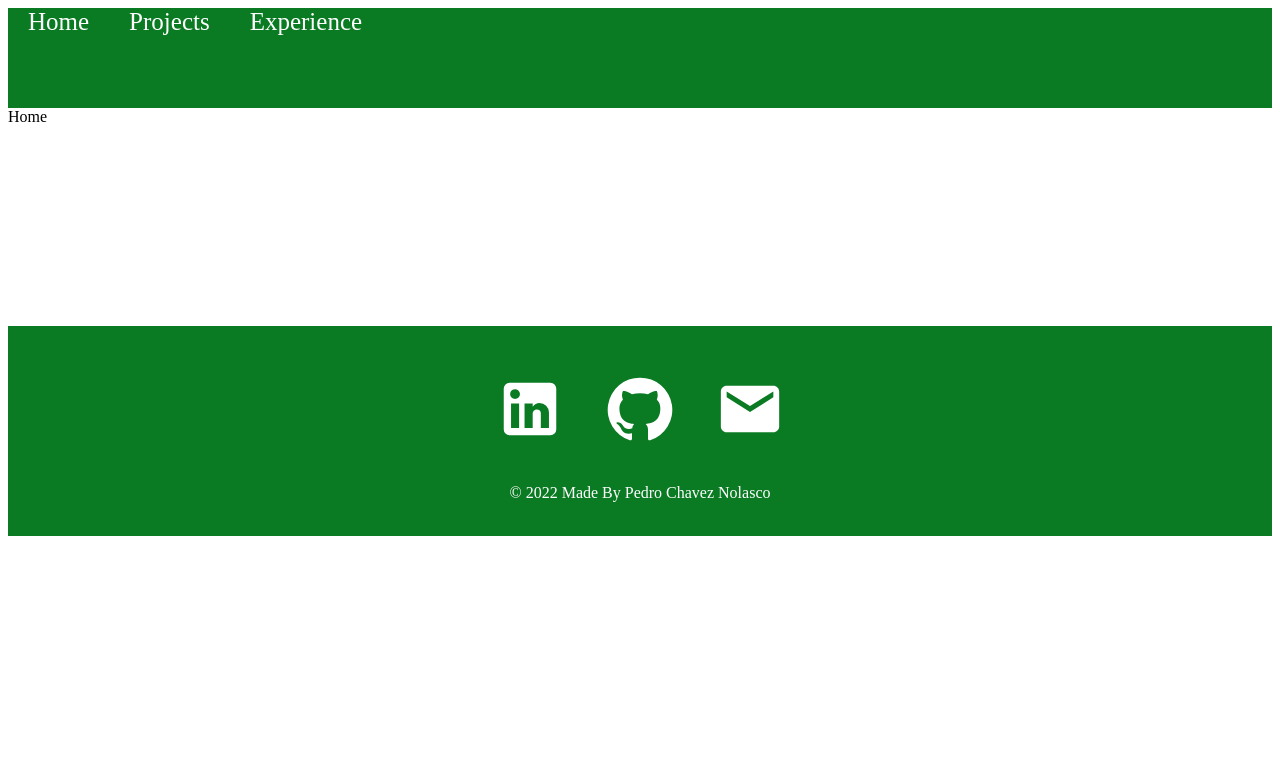
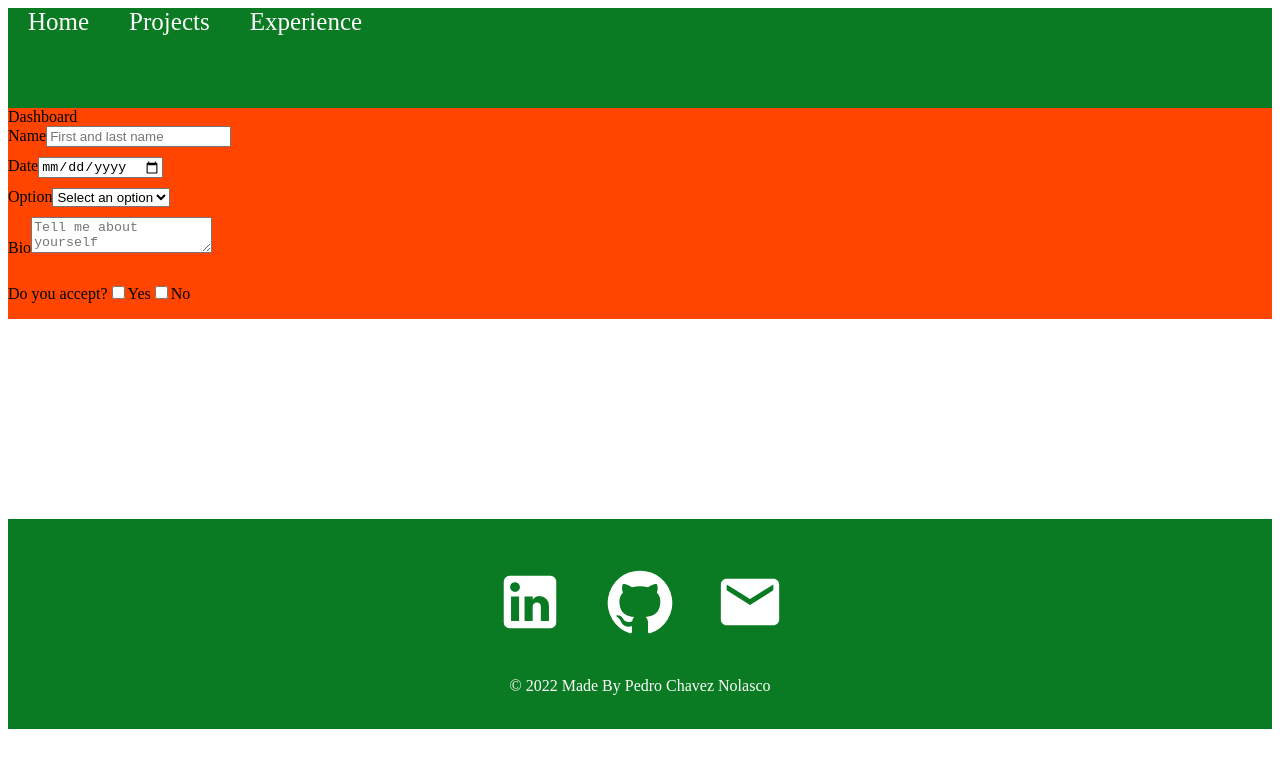
Before and after one commit to PCN23/ReactTemplate, a React app: page / in a window 1280 px wide. Shown: the top 768 px of the page. Built offline with nearby package versions, Linux system fonts and the light colour scheme.

Commit message:
have some form setting up

```diff
--- a/src/App.jsx
+++ b/src/App.jsx
@@ -9,6 +9,9 @@ import {
   Routes,
 } from 'react-router-dom';
 import Paccfish from './components/Projects/Paccfish';
+import Failedsoccer from './components/Projects/Failedsoccer';
+import Dashboard from './components/Dashboard/Dashboard';
+import Cars from './components/Projects/Cars';
 
 function App() {
   return (
@@ -16,9 +19,13 @@ function App() {
       <Router>
         <Navbar />
         <Routes>
-          <Route exact path="/" element={<Home />} />
+          {/* <Route exact path="/" element={<Home />} /> */}
+          <Route index element={<Dashboard />} />
           <Route path="projects" element={<Projects />} >
             <Route path="paccfish" element={<Paccfish />} />
+            <Route path="failedsoccer" element={<Failedsoccer />} />
+            <Route path="cars" element={<Cars />} />
+
           </Route>
           <Route path="experience" element={<Experience />} />
         </Routes>
--- /dev/null
+++ b/src/components/Dashboard/Dashboard.css
@@ -0,0 +1,8 @@
+.Dashboard {
+  background: orangered;
+
+  form {
+    display: grid;
+    gap: 10px;
+  }
+}
--- /dev/null
+++ b/src/components/Dashboard/Dashboard.jsx
@@ -0,0 +1,49 @@
+import styles from './Dashboard.css';
+
+export default function Dashboard() {
+  return (
+    <div className={styles.Dashboard}>
+      Dashboard
+      <form>
+        <label>
+          Name
+          <input name="name" placeholder="First and last name" />
+        </label>
+
+        <label>
+          Date
+          <input type="date" name="date" />
+        </label>
+
+        <label>
+          Option
+          <select>
+            <option disabled selected value="">
+              Select an option
+            </option>
+            <option value="1">Good</option>
+            <option value="2">Better</option>
+            <option value="3">Best</option>
+          </select>
+        </label>
+
+        <label>
+          Bio
+          <textarea name="bio" placeholder="Tell me about yourself" />
+        </label>
+
+        <p>
+          Do you accept?
+          <label>
+            <input type="checkbox" />
+            Yes
+          </label>
+          <label>
+            <input type="checkbox" />
+            No
+          </label>
+        </p>
+      </form>
+    </div>
+  );
+}
--- /dev/null
+++ b/src/components/Projects/Cars.jsx
@@ -0,0 +1,4 @@
+
+export default function Cars() {
+  return <div>Cars</div>;
+}
--- a/src/components/Projects/Home.jsx
+++ /dev/null
@@ -1,4 +0,0 @@
-
-export default function Home() {
-  return <div>Home</div>;
-}
--- a/src/components/Projects/Projects.jsx
+++ b/src/components/Projects/Projects.jsx
@@ -1,12 +1,13 @@
 // import React from 'react';
 
-import { NavLink } from 'react-router-dom';
+import { NavLink, Outlet } from 'react-router-dom';
 
 export default function Projects() {
   return <div>
     <h1>My Personal Projects</h1>
     <NavLink to="paccfish">PaccFish</NavLink>
     <NavLink to="failedsoccer">Failed Soccer</NavLink>
-    <NavLink to="house">House</NavLink>
+    <NavLink to="cars">Cars</NavLink>
+    <Outlet />
   </div>;
 }
```
